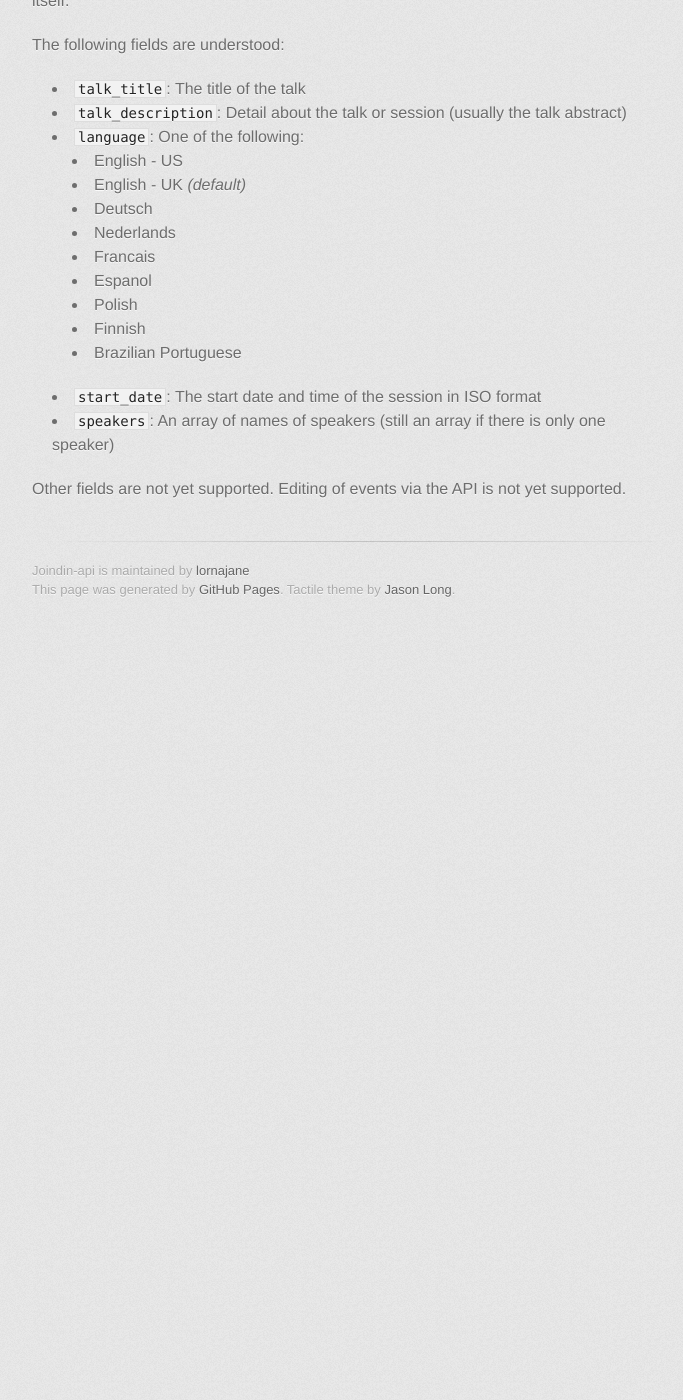
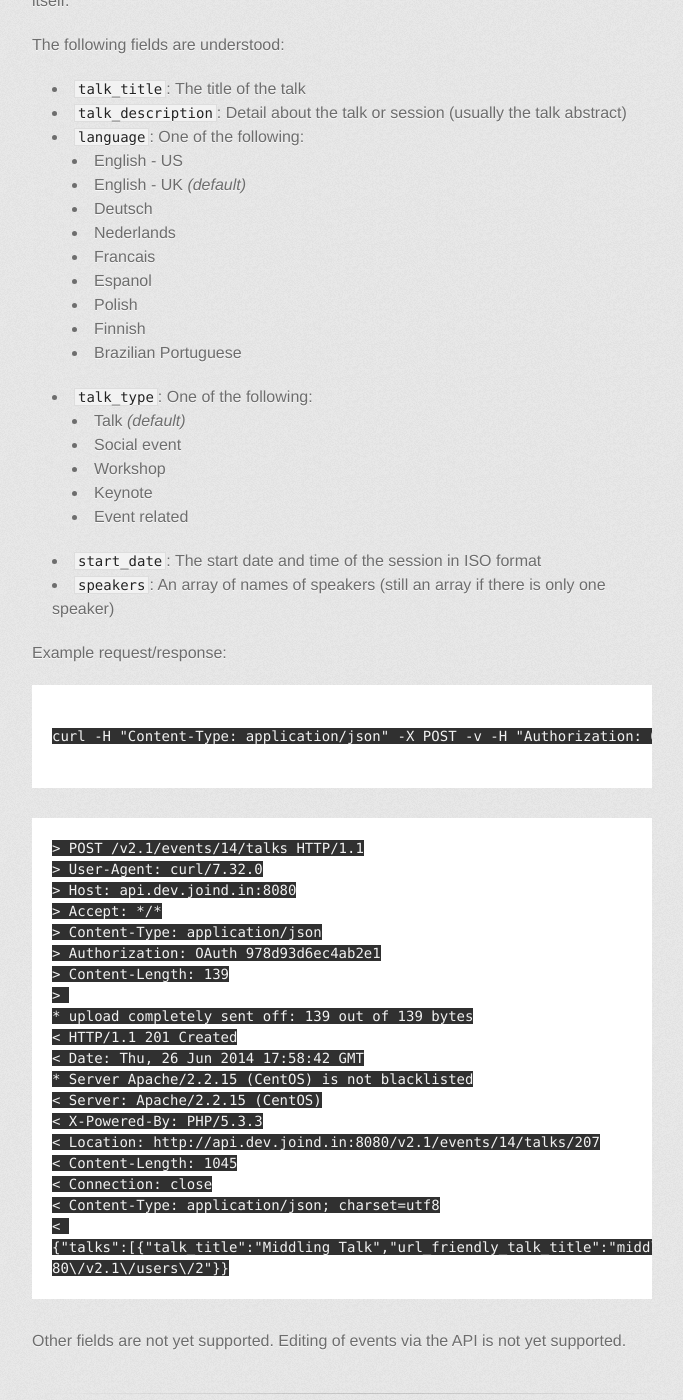
Before and after one commit to joindin/joindin-api, a Jekyll site: the page built from talks.md, in a window 1280 px wide and 1400 px high, scrolled down 3245 px. Shown: the whole window, without its empty margins (298-981 px from the left). Built offline with Jekyll 4.4.1, drawn with Linux system fonts in a browser that asks for light colours; some web fonts are replaced; before the commit the page ends 3875 px from its top, so only the background shows below that.

Commit message:
add better documentation for the talk create feature

```diff
--- a/talks.md
+++ b/talks.md
@@ -136,7 +136,46 @@ The following fields are understood:
      - Polish
      - Finnish
      - Brazilian Portuguese
+*  ``talk_type``: One of the following:
+     - Talk *(default)*
+     - Social event
+     - Workshop
+     - Keynote
+     - Event related
 *  ``start_date``: The start date and time of the session in ISO format
 *  ``speakers``: An array of names of speakers (still an array if there is only one speaker)
 
+Example request/response:
+
+~~~~
+
+curl -H "Content-Type: application/json" -X POST -v -H "Authorization: OAuth 978d93d6ec4ab2e1" http://api.dev.joind.in:8080/v2.1/events/14/talks -d '{"talk_title":"Middling Talk", "talk_description": "This talk is about things and aims to inform the audience", "start_date": "9am Friday"}'
+
+~~~~
+
+~~~~
+> POST /v2.1/events/14/talks HTTP/1.1
+> User-Agent: curl/7.32.0
+> Host: api.dev.joind.in:8080
+> Accept: */*
+> Content-Type: application/json
+> Authorization: OAuth 978d93d6ec4ab2e1
+> Content-Length: 139
+>
+* upload completely sent off: 139 out of 139 bytes
+< HTTP/1.1 201 Created
+< Date: Thu, 26 Jun 2014 17:58:42 GMT
+* Server Apache/2.2.15 (CentOS) is not blacklisted
+< Server: Apache/2.2.15 (CentOS)
+< X-Powered-By: PHP/5.3.3
+< Location: http://api.dev.joind.in:8080/v2.1/events/14/talks/207
+< Content-Length: 1045
+< Connection: close
+< Content-Type: application/json; charset=utf8
+<
+{"talks":[{"talk_title":"Middling Talk","url_friendly_talk_title":"middling-talk-2","talk_description":"This talk is about things and aims to inform the audience","type":"Talk","start_date":"2014-06-27T00:00:00+02:00","duration":0,"stub":"72560","average_rating":0,"comments_enabled":1,"comment_count":0,"starred":false,"starred_count":0,"speakers":[],"tracks":[],"uri":"http:\/\/api.dev.joind.in:8080\/v2.1\/talks\/207","verbose_uri":"http:\/\/api.dev.joind.in:8080\/v2.1\/talks\/207?verbose=yes","website_uri":"http:\/\/joind.in\/talk\/view\/207","comments_uri":"http:\/\/api.dev.joind.in:8080\/v2.1\/talks\/207\/comments","starred_uri":"http:\/\/api.dev.joind.in:8080\/v2.1\/talks\/207\/starred","verbose_comments_uri":"http:\/\/api.dev.joind.in:8080\/v2.1\/talks\/207\/comments?verbose=yes","event_uri":"http:\/\/api.dev.joind.in:8080\/v2.1\/events\/14"}],"meta":{"count":1,"total":1,"this_page":"http:\/\/api.dev.joind.in:8080\/v2.1\/events\/14\/talks?start=0&resultsperpage=20","user_uri":"http:\/\/api.dev.joind.in:80* Closing connection 0
+80\/v2.1\/users\/2"}}
+~~~~
+
+
 Other fields are not yet supported.  Editing of events via the API is not yet supported.
```
